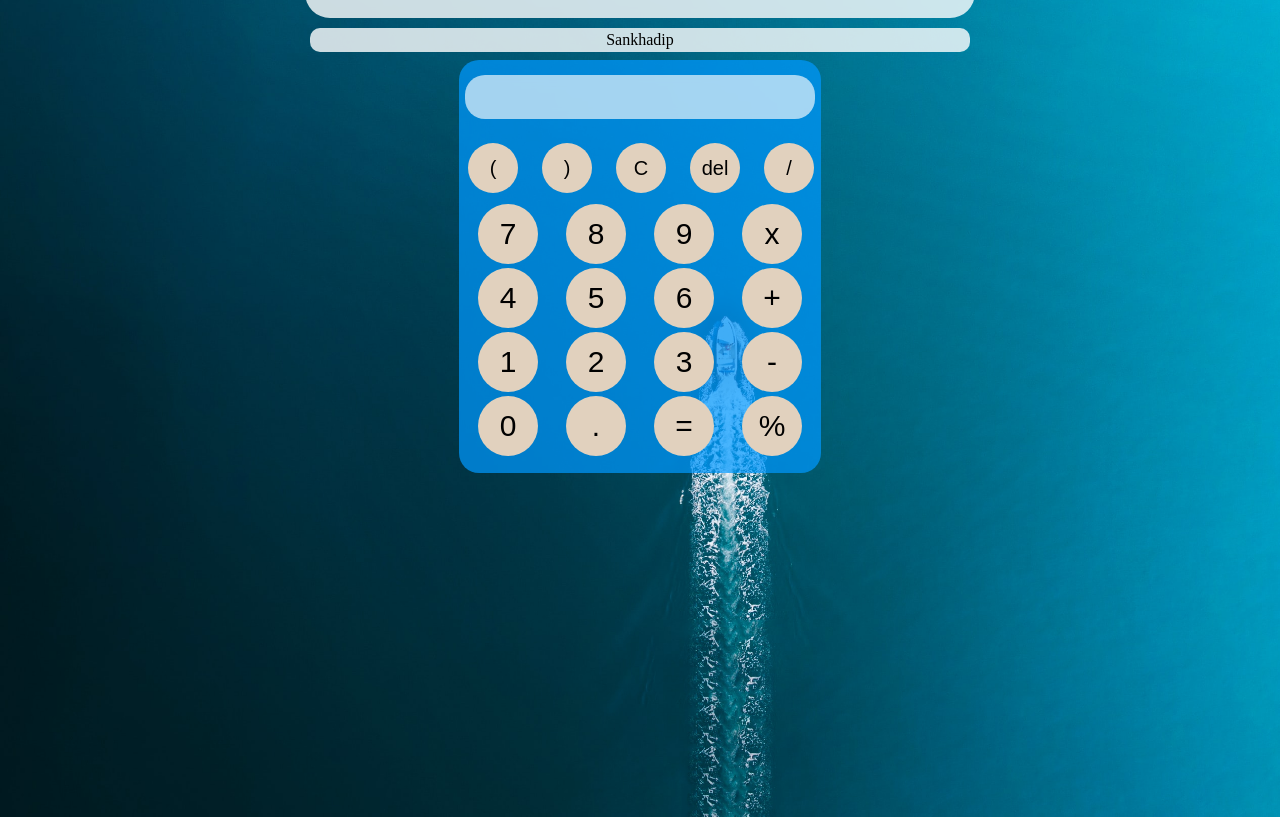
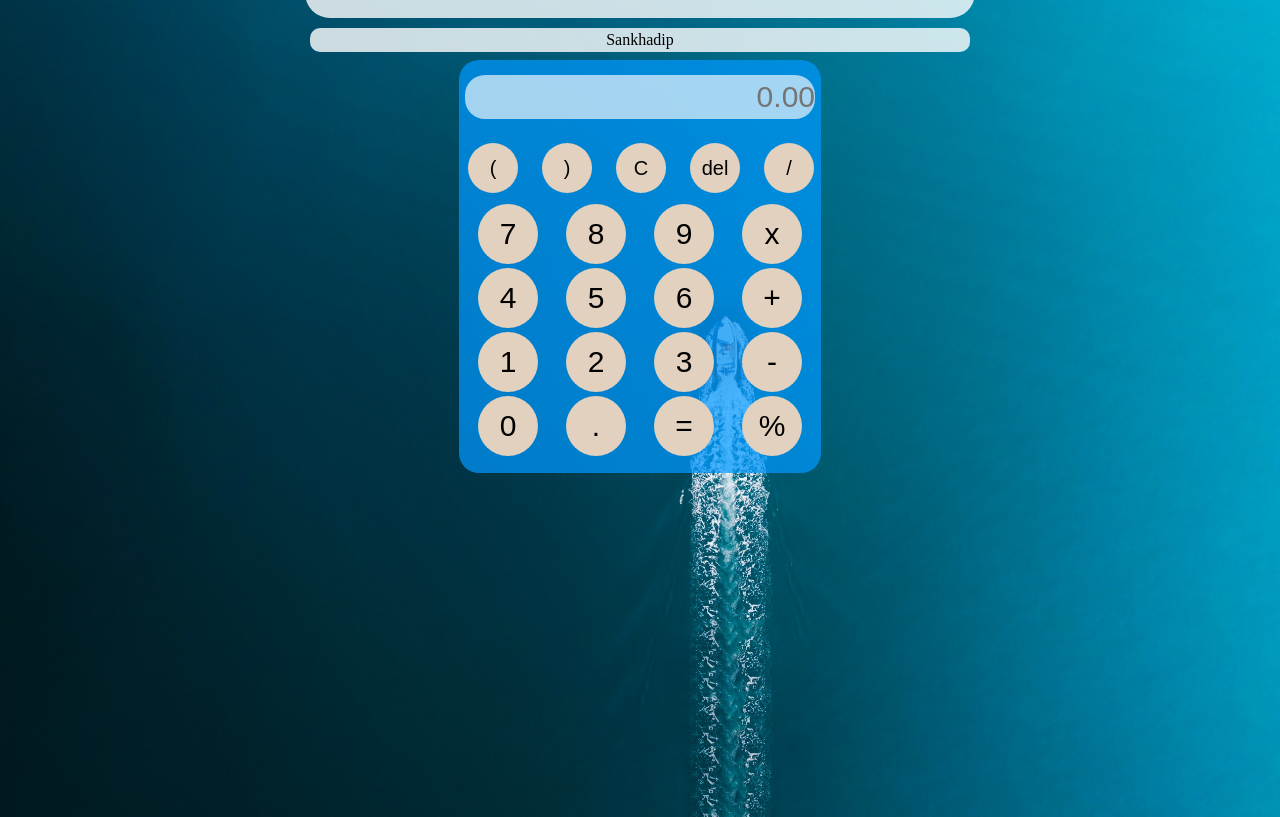
Before and after one commit to Sankhadip-007/Score-keeper, a plain HTML site: page index.html in a window 1280 px wide. Shown: the part 93-910 px from the top of the page. Drawn offline with Linux system fonts and the light colour scheme.

Commit message:
Update index.html

```diff
--- a/index.html
+++ b/index.html
@@ -16,7 +16,7 @@
         </div>
         <div class="credit">Sankhadip</div>
         <div class="calculator">
-            <input type="text" name="screen" id="screen">
+            <input type="text" placeholder="0.00" name="screen" id="screen">
             <table>
                 <tr>
                     <table id="row1">
```
